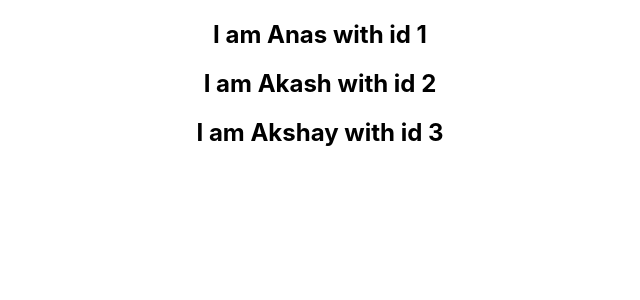
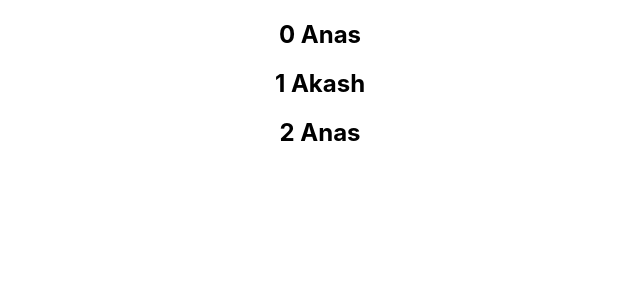
Before and after one commit to Anas07git/React-Practice, a React (Create React App) app: page / in a window 1280 px wide. Shown: the top 300 px of the page, without its empty margins (320-960 px from the left). Built offline with nearby package versions, Linux system fonts and the light colour scheme.

Commit message:
List and keys

```diff
--- a/src/components/NameList.js
+++ b/src/components/NameList.js
@@ -3,6 +3,7 @@ import Persons from './Persons'
 
 function NameList() {
 
+const personNames= ['Anas', 'Akash','Anas']
 const personList=[
     {
         id:1,
@@ -10,18 +11,20 @@ const personList=[
     },
     {
         id:2,
-        name:"Akash"
+        name:"Akashh"
     },
     {
         id:3,
         name:"Akshay"
     }
 ]
- const persons= personList.map(person => <Persons person={person}/>)
+//  const persons= personList.map(person => <Persons key={person.id} person={person}/>)
+    const names= personNames.map((name,index)=> <h2 key={index}>{index} {name}  </h2>)
 
   return (
     <div>
-      {persons}
+      {/* {persons} */}
+      {names}
     </div>
   )
 }
--- a/src/components/Persons.js
+++ b/src/components/Persons.js
@@ -4,7 +4,7 @@ function Persons({person}) {
   return (
     <div>
 
-       <h2> I am {person.name} with id {person.id} </h2>
+       <h2> I am {person.name} with  id {person.id} </h2>
     </div>
   )
 }
```
